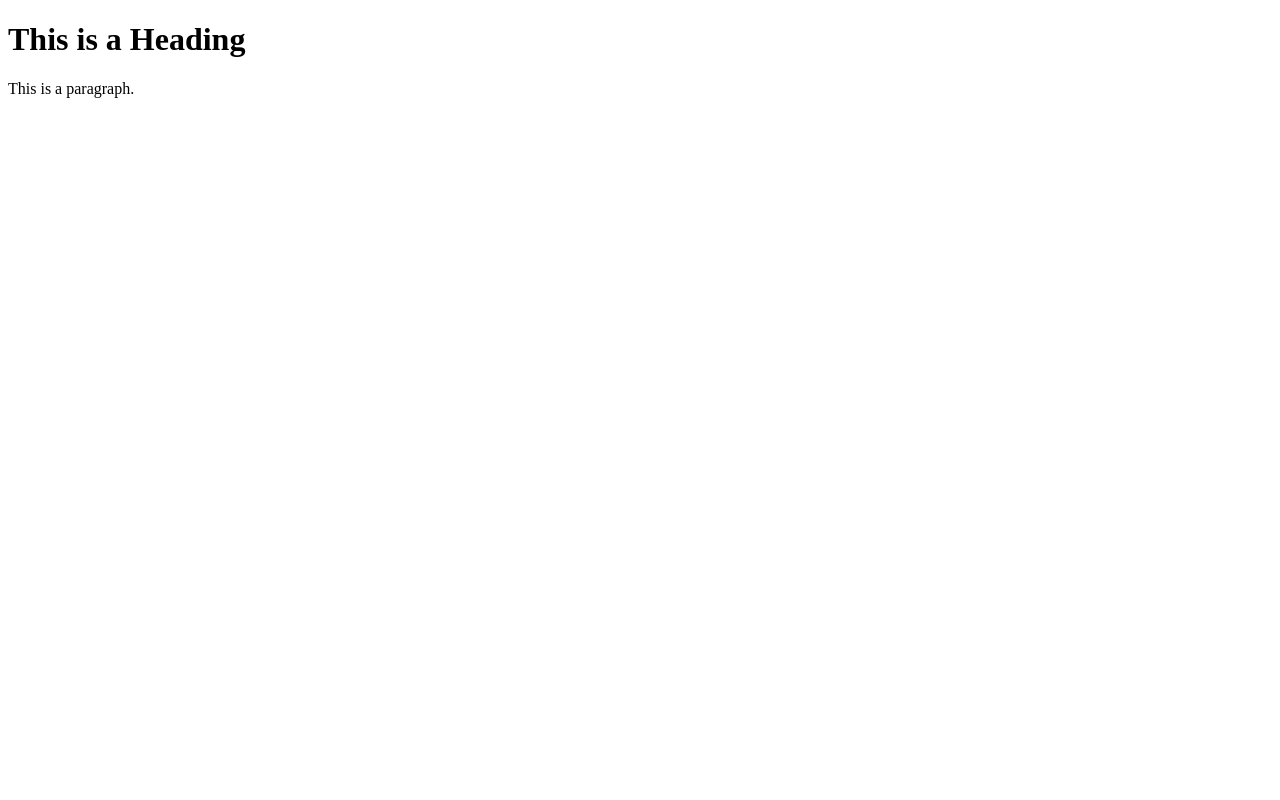
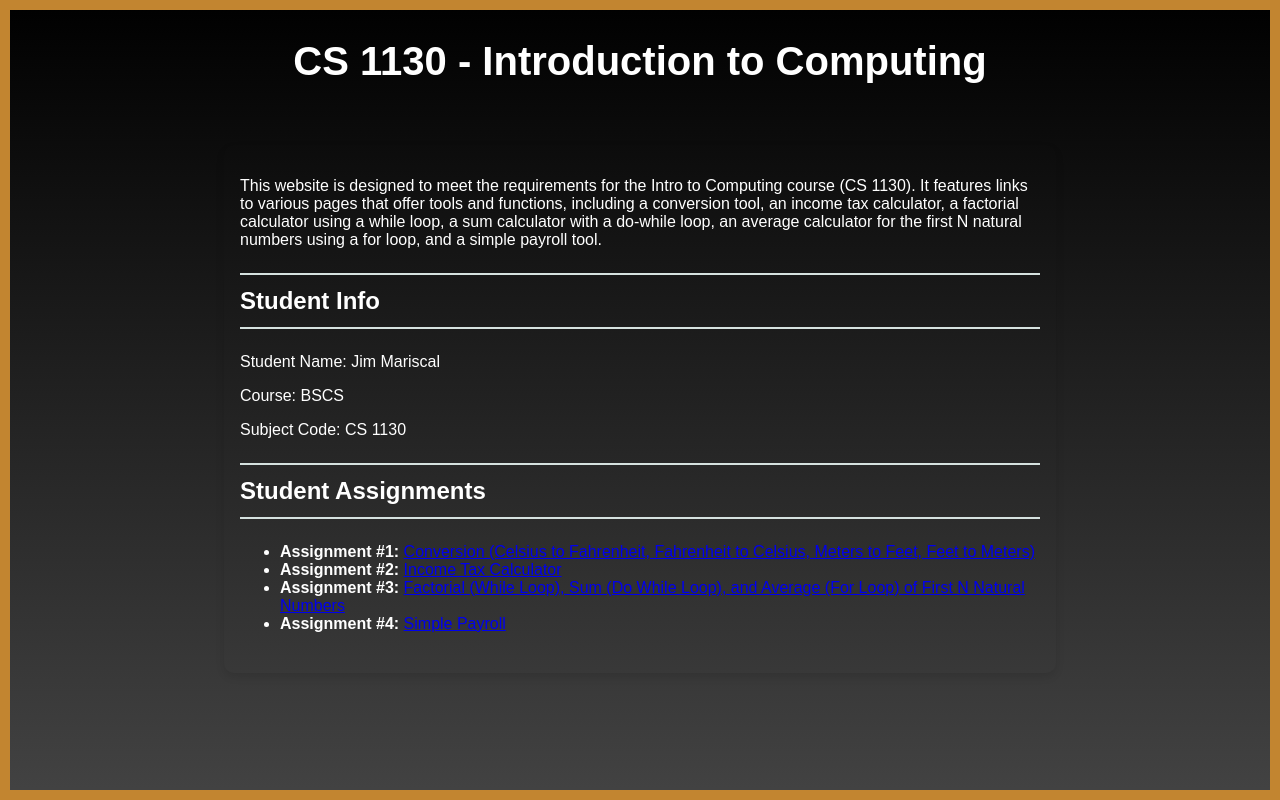
Before and after one commit to j-mariscal/ITC, a plain HTML site: page Index.html in a window 1280 px wide. Drawn offline with Linux system fonts and the light colour scheme.

Commit message:
Index.html

```diff
--- a/Index.html
+++ b/Index.html
@@ -1,12 +1,147 @@
-<!DOCTYPE html>
+<!doctype html>
 <html>
-<head>
-<title>Page Title</title>
-</head>
-<body>
+    <head>
+        <meta charset="utf-8">
+        <title>CS 1130 - Introduction to Computing</title>
+        <style>
+        html, body {
+            height: 100%;
+            margin: 0;
+            padding: 0;
+        }
 
-<h1>This is a Heading</h1>
-<p>This is a paragraph.</p>
+        body {
+            font-family: Arial, sans-serif;
+            background: linear-gradient(to bottom, #000000, #434343);
+            color: #fff;
+            border: 10px solid;
+            animation: borderColorChange 3s infinite alternate;
+            box-sizing: border-box;
+        }
 
-</body>
+        @keyframes borderColorChange {
+            0% {
+                border-color: #ffffff;
+            }
+            25% {
+                border-color: #6f6a71;
+            }
+            50% {
+                border-color: #ff9900;
+            }
+            75% {
+                border-color: #b3b3b3;
+            }
+            100% {
+                border-color: #ff9900;
+            }
+        }
+
+        header {
+            color: white;
+            text-align: center;
+            padding: 1.5em 0;
+            animation: fadeInHeader 3s ease-in-out;
+            border: 5px solid transparent;
+        }
+
+        @keyframes fadeInHeader {
+            0% {
+                opacity: 0;
+            }
+            100% {
+                opacity: 1;
+            }
+        }
+
+        header h1 {
+            margin: 0;
+            font-size: 2.5em;
+            animation: slideInText 3s ease-in-out;
+        }
+
+        @keyframes slideInText {
+            0% {
+                transform: translateX(-100%);
+            }
+            100% {
+                transform: translateX(0);
+            }
+        }
+
+        .element {
+            animation: bounce 1s ease-in-out infinite;
+        }
+
+        @keyframes bounce {
+            0% {
+                transform: translateY(0);
+            }
+            50% {
+                transform: translateY(-30px);
+            }
+            100% {
+                transform: translateY(0);
+            }
+        }
+
+        main {
+            max-width: 800px;
+            margin: 2em auto;
+            padding: 1em;
+            background: none;
+            border-radius: 10px;
+            box-shadow: 0 4px 8px rgba(0, 0, 0, 0.1);
+            color: white;
+        }
+
+        section {
+            margin-bottom: 1.5em;
+        }
+
+        h2 {
+            border-top: 2px solid #d5e1df;
+            padding-top: 0.5em;
+            margin-top: 1em;
+            border-bottom: 2px solid #d5e1df;
+            padding-bottom: 0.5em;
+            margin-bottom: 1em;
+        }
+        </style>
+    </head>
+
+    <body>
+
+        <header>
+            <h1>CS 1130 - Introduction to Computing</h1>
+        </header>
+
+        <main>
+            <section>
+                <p>This website is designed to meet the requirements for the Intro to Computing course (CS 1130).
+                   It features links to various pages that offer tools and functions, including a conversion tool,
+                   an income tax calculator, a factorial calculator using a while loop, a sum calculator with a
+                   do-while loop, an average calculator for the first N natural numbers using a for loop, and a
+                   simple payroll tool.</p>
+            </section>
+
+            <section>
+                <h2>Student Info</h2>
+                <p>Student Name: Jim Mariscal</p>
+                <p>Course: BSCS</p>
+                <p>Subject Code: CS 1130</p>
+            </section>
+
+            <section>
+                <h2>Student Assignments</h2>
+                <ul>
+                <li><strong>Assignment #1:</strong> <a href="Conversion.html">Conversion (Celsius to Fahrenheit, Fahrenheit to Celsius, Meters to Feet, Feet to Meters)</a></li>
+                <li><strong>Assignment #2:</strong> <a href="IncomeTaxCalculator.html">Income Tax Calculator</a></li>
+                <li><strong>Assignment #3:</strong> <a href="Factorial.html">Factorial (While Loop), Sum (Do While Loop), and Average (For Loop) of First N Natural Numbers</a></li>
+                <li><strong>Assignment #4:</strong> <a href="SimplePayroll.html">Simple Payroll</a></li>
+            </ul>
+            </section>
+
+        </main>
+    </body>
 </html>
```
